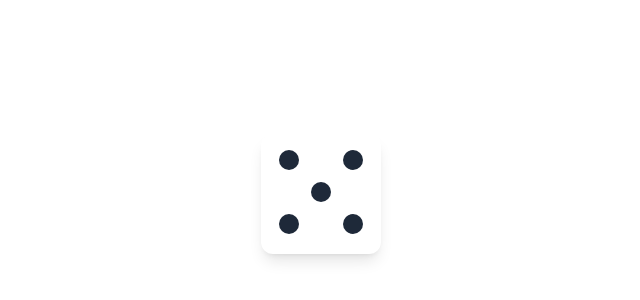
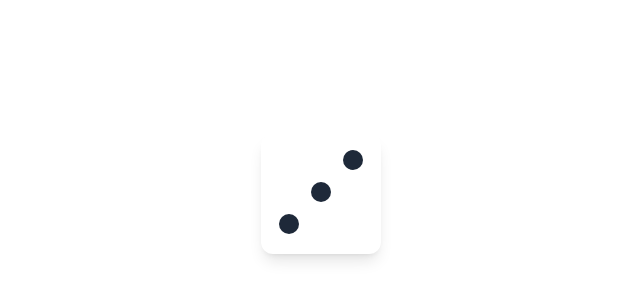
Before and after one commit to capybara0330/diceRollerApp, a React (Vite) app: page / in a window 1280 px wide. Shown: the part 206-506 px from the top of the page, without its empty margins (413-1053 px from the left). Built offline with nearby package versions, Linux system fonts and the light colour scheme.

Commit message:
make die configurable with props

```diff
--- a/src/App.tsx
+++ b/src/App.tsx
@@ -4,7 +4,7 @@ function App() {
   return (
     <div className="flex min-h-screen items-center justify-center text-3xl">
       <h1 className="text-4xl font-bold text-white">Dice Roller</h1>
-      <Die/>
+      <Die value={3} />
     </div>
   );
 }
--- a/src/components/Die.tsx
+++ b/src/components/Die.tsx
@@ -7,8 +7,11 @@ const dotPositions: Record<number, number[]> = {
   6: [0, 2, 3, 5, 6, 8],
 };
 
-function Die() {
-  const value = 5;
+interface DieProps {
+  value: number;
+}
+
+function Die({ value }: DieProps) {
   const dots = dotPositions[value] ?? [];
 
   return (
```
